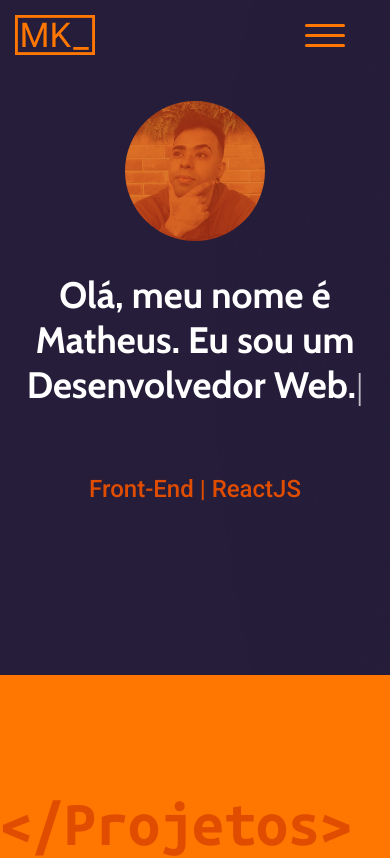
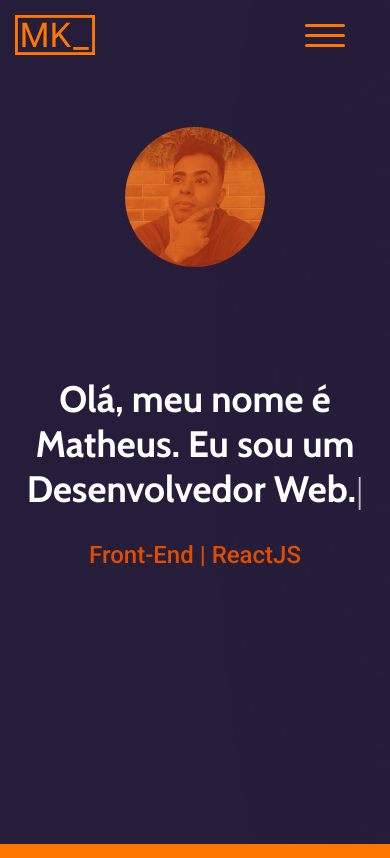
Before and after one commit to MatheusKristman/Portfolio, a React (Vite) app: page / in a window 390 px wide. Shown: the top 858 px of the page. Built offline with nearby package versions, Linux system fonts and the light colour scheme.

Commit message:
reponsive fix

```diff
--- a/src/components/Home.css
+++ b/src/components/Home.css
@@ -26,7 +26,7 @@
 
 .home-title-wrapper {
   font-size: 4.5vw;
-  height: 40%;
+  height: fit-content;
 }
 
 .home-title {
@@ -44,6 +44,8 @@
   color: #e04d01;
   text-align: center;
   width: 90%;
+  opacity: 0;
+  animation: arrowEnable 1s 3.8s ease forwards;
 }
 
 .home-image {
@@ -62,6 +64,10 @@
   animation: typedjsBlink 0.7s infinite;
   color: #fff;
   font-size: inherit;
+}
+
+.home-mobile-arrow {
+  display: none;
 }
 
 @keyframes typedjsBlink {
@@ -99,7 +105,6 @@
 
   .home-title-wrapper {
     font-size: 4.9vw;
-    height: 30%;
   }
 }
 
@@ -110,10 +115,6 @@
 
   .home-desc {
     font-size: 2.5rem;
-  }
-
-  .home-title-wrapper {
-    height: 25%;
   }
 }
 
@@ -132,7 +133,6 @@
   .home-title-wrapper {
     text-align: center;
     font-size: 3rem;
-    height: 20%;
   }
 
   .home-title {
@@ -144,7 +144,7 @@
   }
 
   .home-image {
-    top: 15%;
+    top: 10vh;
     left: 50%;
     z-index: 2;
     width: 200px;
@@ -153,23 +153,36 @@
     transform: translateX(-50%);
     filter: saturate(80%);
   }
+
+  .home-mobile-arrow {
+    position: absolute;
+    bottom: 50px;
+    right: 50px;
+    display: flex;
+    justify-content: center;
+    align-items: center;
+    font-size: 2rem;
+    width: 70px;
+    height: 70px;
+    background-color: #ff7700;
+    color: #e04d01;
+    border-radius: 50%;
+    z-index: 2;
+    opacity: 0;
+  }
+
+  .home-mobile-arrow-icon {
+    animation: homeIconAnim 1s ease-in-out infinite forwards;
+  }
 }
 
 @media screen and (max-width: 540px) {
   .home-image {
-    top: 10%;
-  }
-
-  .home-title-wrapper {
-    height: 30%;
+    top: 10vh;
   }
 }
 
 @media screen and (max-width: 476px) {
-  .home-container {
-    height: 90vh;
-  }
-
   .home-title-wrapper {
     font-size: 2.7rem;
   }
@@ -185,10 +198,6 @@
 }
 
 @media screen and (max-width: 430px) {
-  .home-container {
-    height: 80vh;
-  }
-
   .home-info {
     gap: 30px;
   }
@@ -200,7 +209,7 @@
   .home-image {
     width: 150px;
     height: 150px;
-    top: 15%;
+    top: 15vh;
   }
 }
 
@@ -213,20 +222,21 @@
     width: 140px;
     height: 140px;
   }
+
+  .home-mobile-arrow {
+    font-size: 1.8rem;
+    width: 60px;
+    height: 60px;
+  }
 }
 
 @media screen and (max-width: 366px) {
-  .home-container {
-    height: 70vh;
-  }
-
   .home-info {
     gap: 20px;
   }
 
   .home-title-wrapper {
     font-size: 2rem;
-    height: 27%;
   }
 
   .home-desc {
@@ -240,30 +250,18 @@
 }
 
 @media screen and (max-width: 319px) {
-  .home-container {
-    height: 60vh;
-  }
-
   .home-title-wrapper {
     font-size: 1.7rem;
   }
 }
 
 @media screen and (max-width: 290px) {
-  .home-container {
-    height: 70vh;
-  }
-
   .home-wrapper {
     padding-top: 150px;
   }
 
   .home-image {
-    top: 17%;
-  }
-
-  .home-title-wrapper {
-    height: 35%;
+    top: 17vh;
   }
 }
 
@@ -290,3 +288,41 @@
     transform: translateX(-150%);
   }
 }
+
+@keyframes homeIconAnim {
+  0% {
+    transform: translateY(-1px);
+  }
+
+  50% {
+    transform: translateY(3px);
+  }
+
+  100% {
+    transform: translateY(-1px);
+  }
+}
+
+@keyframes arrowDisable {
+  from {
+    opacity: 1;
+    transform: translateY(0);
+  }
+
+  to {
+    opacity: 0;
+    transform: translateY(-50px);
+  }
+}
+
+@keyframes arrowEnable {
+  from {
+    opacity: 0;
+    transform: translateY(-50px);
+  }
+
+  to {
+    opacity: 1;
+    transform: translateY(0);
+  }
+}
--- a/src/components/Home.jsx
+++ b/src/components/Home.jsx
@@ -4,11 +4,12 @@ import { context } from '../App';
 import './Home.css';
 
 function Home() {
-  const { setHomeRef } = useContext(context);
+  const { setHomeRef, scrollPosition } = useContext(context);
 
   const home = useRef();
   const homeText = useRef();
   const typed = useRef();
+  const arrow = useRef();
 
   useLayoutEffect(() => {
     setHomeRef(home.current.offsetTop);
@@ -25,6 +26,18 @@ function Home() {
     };
   }, []);
 
+  useEffect(() => {
+    window.addEventListener('load', () => {
+      arrow.current.style.animation = 'none';
+    });
+
+    if (scrollPosition > 0) {
+      arrow.current.style.animation = 'arrowDisable 1s ease forwards';
+    } else {
+      arrow.current.style.animation = 'arrowEnable 1s 4s ease forwards';
+    }
+  }, [scrollPosition]);
+
   return (
     <>
       <main ref={home} className='home-container'>
@@ -37,6 +50,9 @@ function Home() {
           </div>
         </div>
         <img className='home-image' src={HomeImage} alt='home-image' />
+        <div ref={arrow} className='home-mobile-arrow'>
+          <i className='fa-solid fa-chevron-down home-mobile-arrow-icon' />
+        </div>
       </main>
     </>
   );
```
